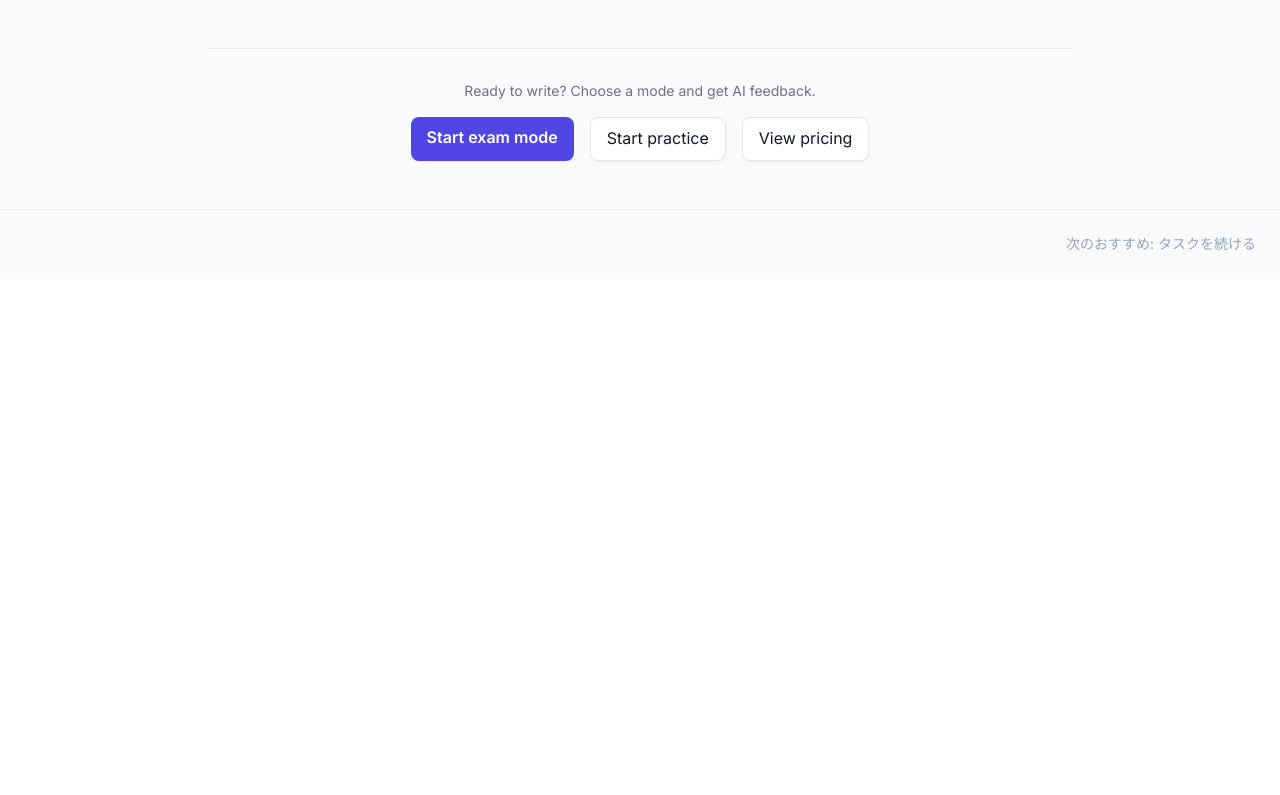
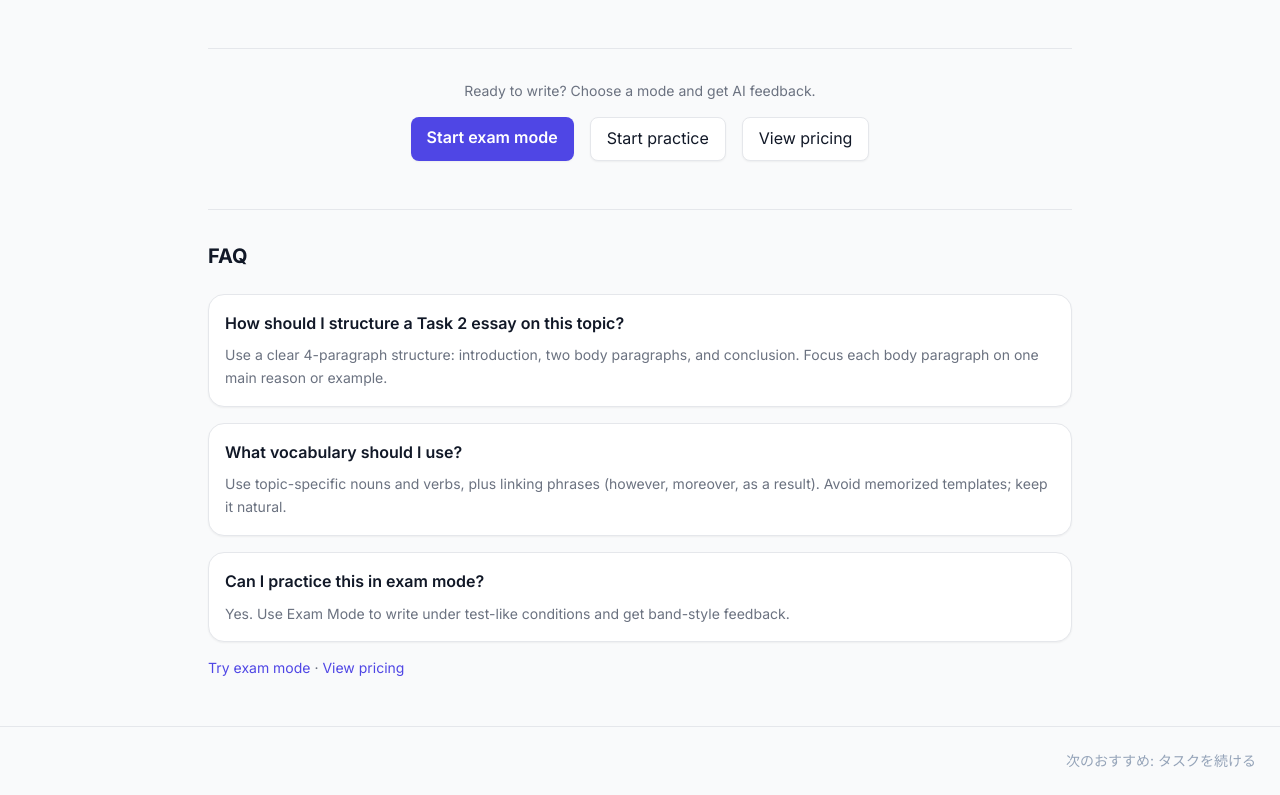
Before and after one commit to RikuTerayama/IELTS-Training, a Next.js app: page /writing/task2/topics/education in a window 1280 px wide. Shown: the part 1403-2198 px from the top of the page. Before the commit the page ends 1681 px from the top, so only its background shows below. Built offline with nearby package versions, Linux system fonts and the light colour scheme; no server answers.

Commit message:
feat: add FAQ structured data to writing topic pages

```diff
--- a/app/writing/task2/topics/[slug]/page.tsx
+++ b/app/writing/task2/topics/[slug]/page.tsx
@@ -97,6 +97,39 @@ const COMMON_MISTAKES = [
   'Forgetting a clear conclusion that restates your position.',
 ];
 
+const TASK2_TOPIC_FAQ = [
+  {
+    question: 'How should I structure a Task 2 essay on this topic?',
+    answer:
+      'Use a clear 4-paragraph structure: introduction, two body paragraphs, and conclusion. Focus each body paragraph on one main reason or example.',
+  },
+  {
+    question: 'What vocabulary should I use?',
+    answer:
+      'Use topic-specific nouns and verbs, plus linking phrases (however, moreover, as a result). Avoid memorized templates; keep it natural.',
+  },
+  {
+    question: 'Can I practice this in exam mode?',
+    answer:
+      'Yes. Use Exam Mode to write under test-like conditions and get band-style feedback.',
+  },
+] as const;
+
+function buildFaqPageJsonLd() {
+  return {
+    '@context': 'https://schema.org',
+    '@type': 'FAQPage',
+    mainEntity: TASK2_TOPIC_FAQ.map((item) => ({
+      '@type': 'Question' as const,
+      name: item.question,
+      acceptedAnswer: {
+        '@type': 'Answer' as const,
+        text: item.answer,
+      },
+    })),
+  };
+}
+
 export async function generateStaticParams() {
   return task2Topics.map((t) => ({ slug: t.slug }));
 }
@@ -112,8 +145,14 @@ export default async function Task2TopicPage({ params }: Props) {
   const examUrl = '/task/select?task_type=Task%202&mode=exam';
   const practiceUrl = '/task/select?task_type=Task%202';
 
+  const faqJsonLd = buildFaqPageJsonLd();
+
   return (
     <Layout>
+      <script
+        type="application/ld+json"
+        dangerouslySetInnerHTML={{ __html: JSON.stringify(faqJsonLd) }}
+      />
       <div className="container mx-auto px-4 py-12 max-w-4xl">
         {/* Hero */}
         <section className="mb-12 text-center">
@@ -209,6 +248,26 @@ export default async function Task2TopicPage({ params }: Props) {
             </Link>
           </div>
         </section>
+
+        {/* FAQ */}
+        <section className="mt-12 border-t border-border pt-8" aria-labelledby="faq-heading">
+          <h2 id="faq-heading" className="mb-6 text-xl font-bold text-text">
+            FAQ
+          </h2>
+          <ul className="space-y-4">
+            {TASK2_TOPIC_FAQ.map((item, i) => (
+              <li key={i} className={cn('rounded-lg border border-border bg-surface p-4', cardBase)}>
+                <h3 className="font-semibold text-text">{item.question}</h3>
+                <p className="mt-2 text-sm text-text-muted leading-relaxed">{item.answer}</p>
+              </li>
+            ))}
+          </ul>
+          <p className="mt-4 text-sm text-text-muted">
+            <Link href={examUrl} className="text-indigo-600 hover:underline">Try exam mode</Link>
+            {' · '}
+            <Link href="/pricing" className="text-indigo-600 hover:underline">View pricing</Link>
+          </p>
+        </section>
       </div>
     </Layout>
   );
```
